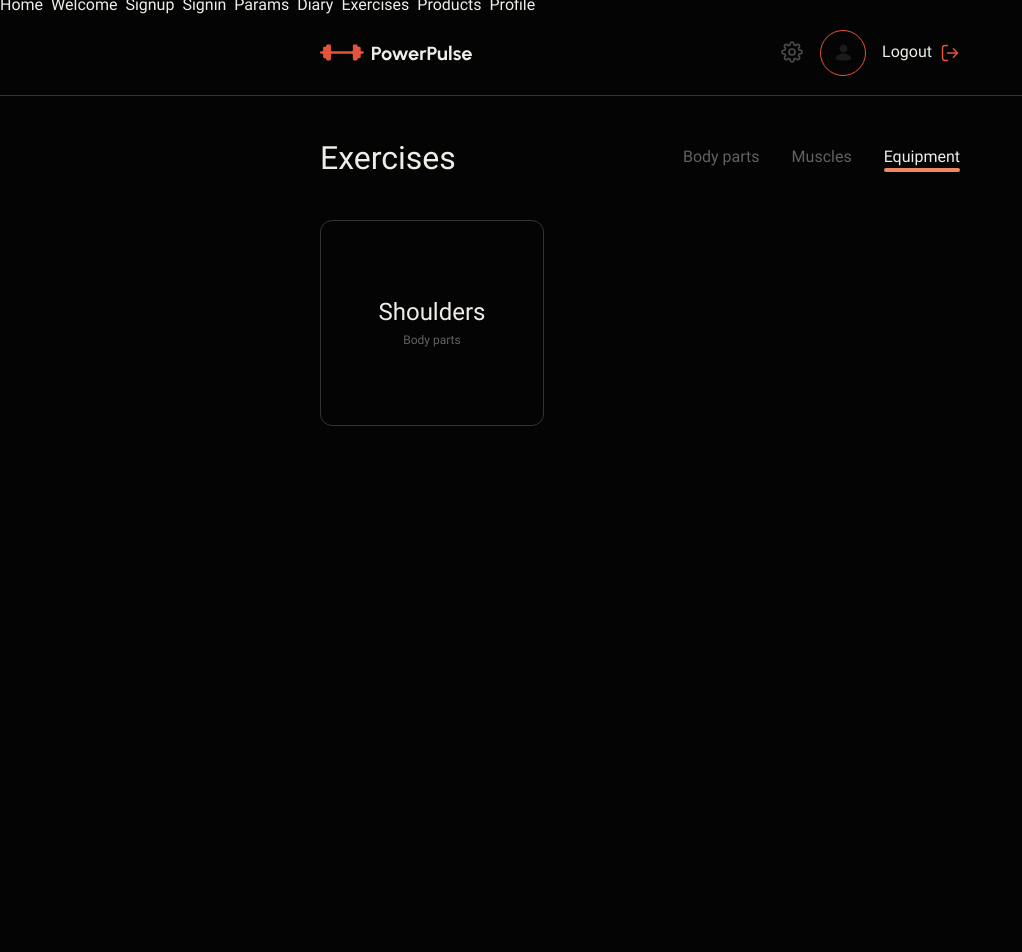
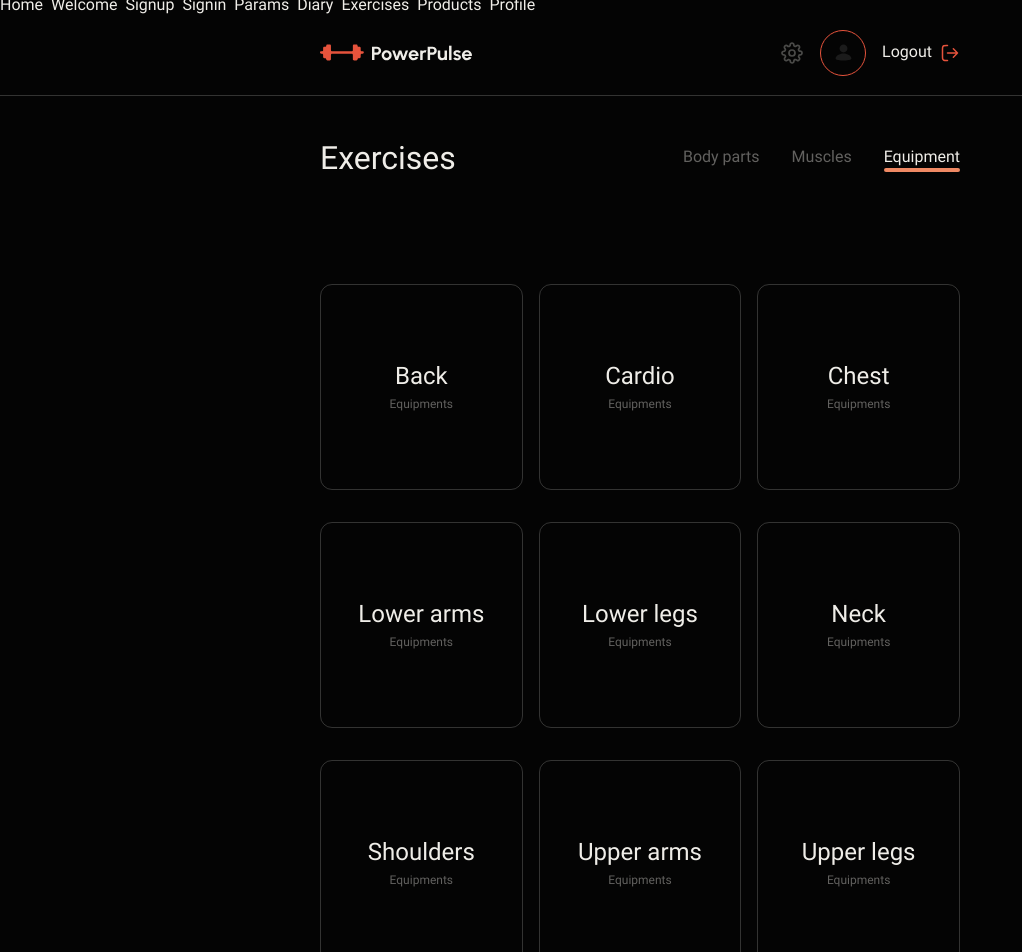
Before and after one commit to Sat98Ram/power-pulse-goit, a React (Vite) app: page /power-pulse-goit/exercises/equipments in a window 1280 px wide. Shown: the top 952 px of the page, without its empty margins (0-1022 px from the left). Before the commit the page ends 800 px from the top, so only its background shows below. Built offline with nearby package versions, Linux system fonts and the light colour scheme; no server answers.

Commit message:
add pagination component

```diff
--- a/src/components/Page404/Page404.jsx
+++ b/src/components/Page404/Page404.jsx
@@ -11,7 +11,7 @@ const Page404 = () => {
 
   useEffect(() => {
     const timerId = setTimeout(() => {
-      // navigate("/");
+      navigate("/");
     }, 4000);
     return () => clearTimeout(timerId);
   }, [navigate]);
--- a/src/components/exercises/ExercisesSubcategoriesItem/ExercisesSubcategoriesItem.jsx
+++ b/src/components/exercises/ExercisesSubcategoriesItem/ExercisesSubcategoriesItem.jsx
@@ -2,19 +2,23 @@ import PropTypes from "prop-types";
 
 import css from "./ExercisesSubcategoriesItem.module.css";
 
-const ExercisesSubcategoriesItem = ({ item }) => {
+const ExercisesSubcategoriesItem = ({ item, category }) => {
+  const firstLetterToUppercase = (title) => {
+    return title.replace(title[0], title[0].toUpperCase());
+  };
   return (
-    <div className={css.subcategories_item}>
+    <li className={css.subcategories_item}>
       <div className={css.block}>
-        <p className={css.title}>Shoulders</p>
-        <p className={css.categories}>Body parts</p>
+        <p className={css.title}>{firstLetterToUppercase(item)}</p>
+        <p className={css.categories}>{firstLetterToUppercase(category)}</p>
       </div>
-    </div>
+    </li>
   );
 };
 
 export default ExercisesSubcategoriesItem;
 
 ExercisesSubcategoriesItem.propTypes = {
-  item: PropTypes.any,
+  item: PropTypes.string,
+  category: PropTypes.string,
 };
--- a/src/components/exercises/ExercisesSubcategoriesItem/ExercisesSubcategoriesItem.module.css
+++ b/src/components/exercises/ExercisesSubcategoriesItem/ExercisesSubcategoriesItem.module.css
@@ -31,7 +31,7 @@
 
 @media screen and (min-width: 768px) {
   .subcategories_item {
-    width: 224px;
+    width: calc((100% - 32px) / 3);
     height: 206px;
   }
   .title {
@@ -41,6 +41,6 @@
 }
 @media screen and (min-width: 1440px) {
   .subcategories_item {
-    width: 237px;
+    width: calc((100% - 64px) / 5);
   }
 }
--- a/src/components/exercises/ExercisesSubcategoriesList/ExercisesSubcategoriesList.jsx
+++ b/src/components/exercises/ExercisesSubcategoriesList/ExercisesSubcategoriesList.jsx
@@ -1,15 +1,102 @@
+import { useEffect, useState } from "react";
 import { useLocation } from "react-router-dom";
+import { useMediaQuery } from "react-responsive";
 import ExercisesSubcategoriesItem from "../ExercisesSubcategoriesItem/ExercisesSubcategoriesItem";
 import css from "./ExercisesSubcategoriesList.module.css";
+import Pagination from "../../Pagination/Pagination";
+
+const data = [
+  "back",
+  "cardio",
+  "chest",
+  "lower arms",
+  "lower legs",
+  "neck",
+  "shoulders",
+  "upper arms",
+  "upper legs",
+  "waist",
+];
 
 const ExercisesSubcategoriesList = () => {
+  const [listCategory, setListCategory] = useState(null);
+  const [isDevice, setIsDevice] = useState(null);
+  const [isLimit, setLimit] = useState(null);
+  const [isPage, setIsPage] = useState(null);
+  const [currentPage, setCurrentPage] = useState(1);
+
   const location = useLocation();
-  const loc = location.pathname.split("/");
-  console.log("location: ", loc[loc.length - 1]);
+  const arrayLocation = location.pathname.split("/");
+  const category = arrayLocation[arrayLocation.length - 1];
+
+  const mobile = useMediaQuery({ maxWidth: 767.9 });
+  const tablet = useMediaQuery({ minWidth: 768, maxWidth: 1439.9 });
+  const desktop = useMediaQuery({ minWidth: 1440 });
+
+  useEffect(() => {
+    setListCategory(data);
+  }, []);
+
+  useEffect(() => {
+    const Devise = () => {
+      if (mobile) {
+        return "mobile";
+      }
+      if (tablet) {
+        return "tablet";
+      }
+      if (desktop) {
+        return "desktop";
+      }
+    };
+    setIsDevice(Devise());
+  }, [mobile, tablet, desktop]);
+
+  useEffect(() => {
+    const limit = {
+      mobile: 10,
+      tablet: 9,
+      desktop: 10,
+    };
+
+    setLimit(limit[isDevice]);
+  }, [isDevice]);
+
+  useEffect(() => {
+    const reternMathPage = (number) => {
+      setIsPage(Math.ceil(number / isLimit));
+    };
+    reternMathPage(listCategory?.length);
+  }, [isLimit, listCategory]);
+
+  const handleClickId = (page) => {
+    setCurrentPage(page);
+  };
+
+  const CategoryPage = (page, limit) => {
+    const start = page * limit - limit;
+    const finish = page * limit;
+    return listCategory?.slice(start, finish);
+  };
+  const isCategoryPage = CategoryPage(currentPage, isLimit);
+
   return (
-    <div className={css.SubcategoriesList}>
-      <ExercisesSubcategoriesItem />
-    </div>
+    listCategory && (
+      <div className={css.SubcategoriesList}>
+        <ul className={css.exercisesList}>
+          {isCategoryPage.map((item) => (
+            <ExercisesSubcategoriesItem
+              key={item}
+              item={item}
+              category={category}
+            />
+          ))}
+        </ul>
+        {isPage > 1 && (
+          <Pagination handleClickId={handleClickId} page={isPage} />
+        )}
+      </div>
+    )
   );
 };
 
--- a/src/components/exercises/ExercisesSubcategoriesList/ExercisesSubcategoriesList.module.css
+++ b/src/components/exercises/ExercisesSubcategoriesList/ExercisesSubcategoriesList.module.css
@@ -0,0 +1,28 @@
+.SubcategoriesList {
+  padding-top: 40px;
+  padding-bottom: 80px;
+}
+
+.exercisesList {
+  display: flex;
+  flex-direction: column;
+  gap: 20px;
+}
+
+@media screen and (min-width: 768px) {
+  .SubcategoriesList {
+    padding-top: 64px;
+    padding-bottom: 78px;
+  }
+
+  .exercisesList {
+    flex-direction: row;
+    flex-wrap: wrap;
+    gap: 32px 16px;
+  }
+}
+@media screen and (min-width: 1440px) {
+  .SubcategoriesList {
+    padding-bottom: 92px;
+  }
+}
```
